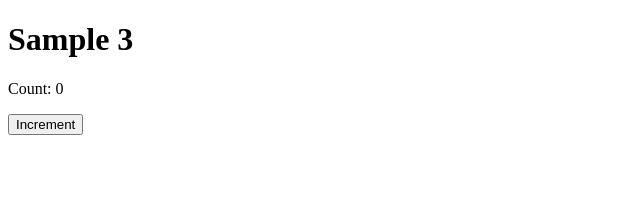
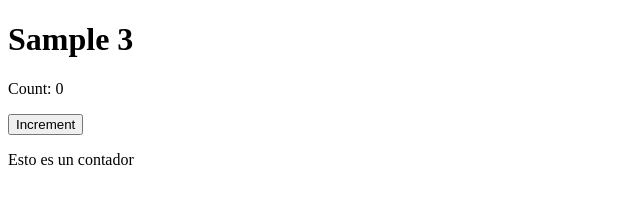
Before and after one commit to alce65/sample3_git_indra, a website: page index.html in a window 1280 px wide. Shown: the whole page, without its empty margins (0-640 px from the left). Drawn offline with Linux system fonts and the light colour scheme; files whose address does not match are found by name.

Commit message:
Add p to index.html

```diff
--- a/index.html
+++ b/index.html
@@ -15,6 +15,7 @@
                 <p>Count: 0</p>
                 <button>Increment</button>
             </div>
+            <p>Esto es un contador</p>
         </main>
     </body>
 </html>
```
